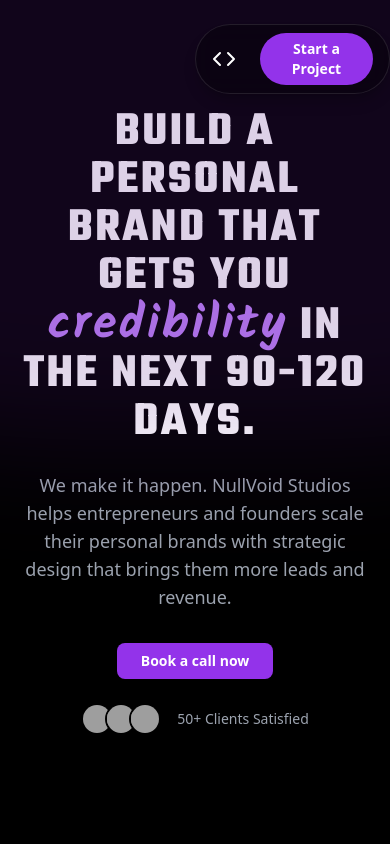
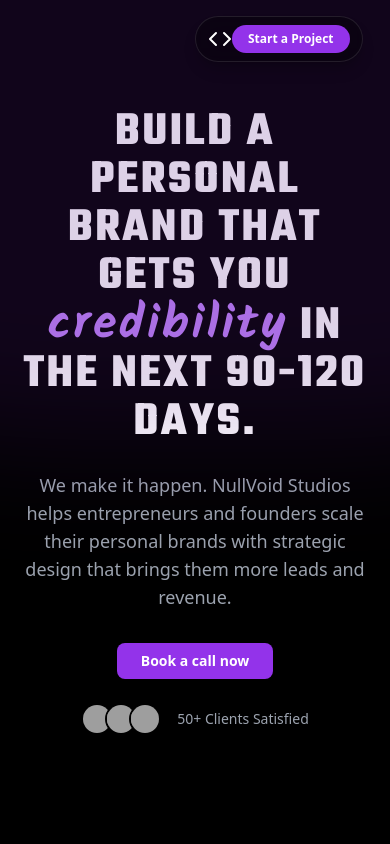
Before and after one commit to JackRider777/nullvoid-studios-landing, a React (Vite) app: page / in a window 390 px wide. Shown: the top 844 px of the page. Built offline with nearby package versions, Linux system fonts and the light colour scheme; grey boxes are pictures that could not be loaded.

Commit message:
navbar mobile issue fix

```diff
--- a/src/components/FloatingNavbar.jsx
+++ b/src/components/FloatingNavbar.jsx
@@ -11,24 +11,18 @@ const FloatingNavbar = () => {
 
   return (
     <motion.nav
-      initial={{
-        y: -100,
-        opacity: 0,
-      }}
-      animate={{
-        y: 0,
-        opacity: 1,
-      }}
-      transition={{
-        duration: 0.5,
-        ease: "easeInOut",
-      }}
+      initial={{ y: -100, opacity: 0 }}
+      animate={{ y: 0, opacity: 1 }}
+      transition={{ duration: 0.5, ease: "easeInOut" }}
       className="
-        fixed top-6 left-1/2 -translate-x-1/2  // <-- These classes handle the centering
+        fixed top-4 left-1/2 -translate-x-1/2
         z-50
-        flex items-center justify-center gap-6
+        flex items-center justify-between
         rounded-full
-        px-4 py-2
+
+        // UPDATED: Responsive padding and width
+        w-[90vw] max-w-fit px-3 py-2 sm:px-4
+
         bg-black/30
         backdrop-blur-md
         border border-white/10
@@ -36,12 +30,12 @@ const FloatingNavbar = () => {
       "
     >
       {/* Logo Placeholder */}
-      <a href="#" className="text-white">
+      <a href="#" className="text-white flex-shrink-0">
         <Code className="h-6 w-6" />
       </a>
 
-      {/* Navigation Links */}
-      <div className="hidden sm:flex items-center gap-6">
+      {/* Navigation Links - UPDATED: Hidden on mobile (hidden), visible from sm screens up (sm:flex) */}
+      <div className="hidden sm:flex items-center gap-4 mx-4">
         {navItems.map((item) => (
           <a
             key={item.name}
@@ -57,7 +51,8 @@ const FloatingNavbar = () => {
       <motion.button
         whileHover={{ scale: 1.05 }}
         whileTap={{ scale: 0.95 }}
-        className="bg-purple-600 text-white font-semibold px-4 py-1.5 rounded-full text-sm"
+        // UPDATED: Adjusted padding and text size for better mobile fit
+        className="bg-purple-600 text-white font-semibold px-4 py-1.5 rounded-full text-xs sm:text-sm flex-shrink-0"
       >
         Start a Project
       </motion.button>
```
